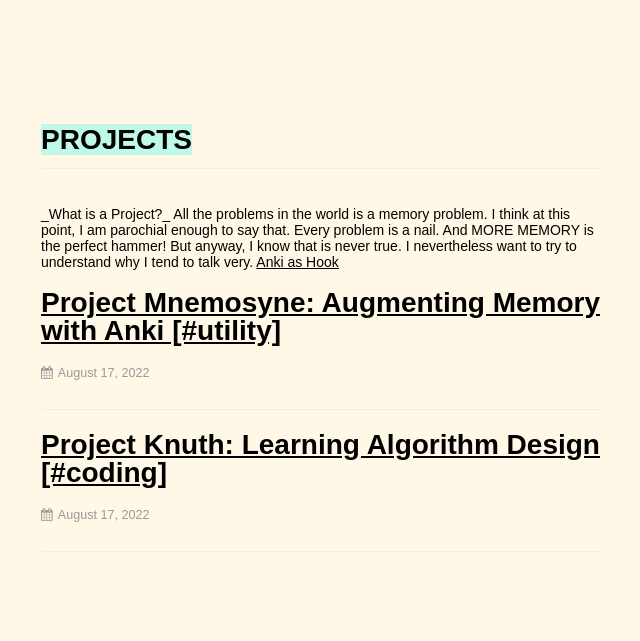
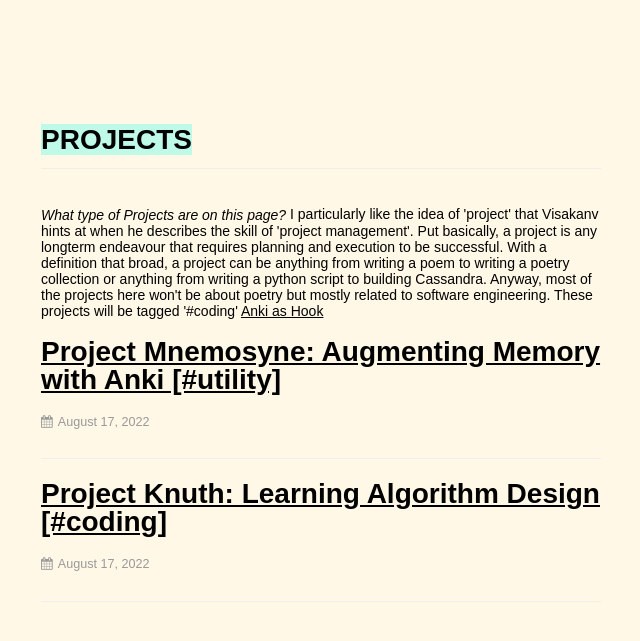
Before and after one commit to dCO2/rococo, a Jekyll site: the page built from projects/index.html, in a window 1280 px wide. Shown: the top 641 px of the page, without its empty margins (335-975 px from the left). Built offline with Jekyll 4.4.1, drawn with Linux system fonts in a browser that asks for light colours; some web fonts are replaced.

Commit message:
Update index.html

```diff
--- a/projects/index.html
+++ b/projects/index.html
@@ -8,8 +8,7 @@ permalink: projects/
 <div class=post>
 </div>
 <br>
-_What is a Project?_
-All the problems in the world is a memory problem. I think at this point, I am parochial enough to say that. Every problem is a nail. And MORE MEMORY is the perfect hammer! But anyway, I know that is never true. I nevertheless want to try to understand why I tend to talk very. <a href="/2021/12/24/anki-as-hook">Anki as Hook</a>
+<i>What type of Projects are on this page?</i> I particularly like the idea of 'project' that Visakanv hints at when he describes the skill of 'project management'. Put basically, a project is any longterm endeavour that requires planning and execution to be successful. With a definition that broad, a project can be anything from writing a poem to writing a poetry collection or anything from writing a python script to building Cassandra. Anyway, most of the projects here won't be about poetry but mostly related to software engineering. These projects will be tagged '#coding' <a href="/2021/12/24/anki-as-hook">Anki as Hook</a>
 {% for post in site.posts %}
     {% if post.layout == 'project' %}
         <div class=post>
```
